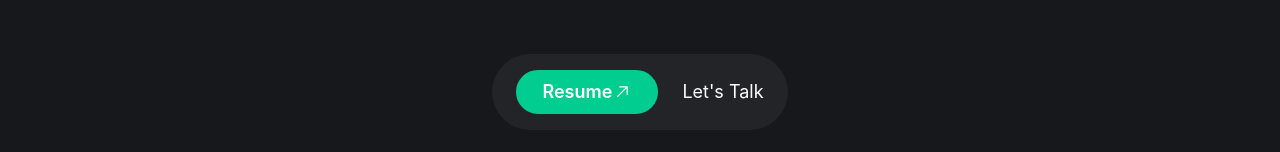
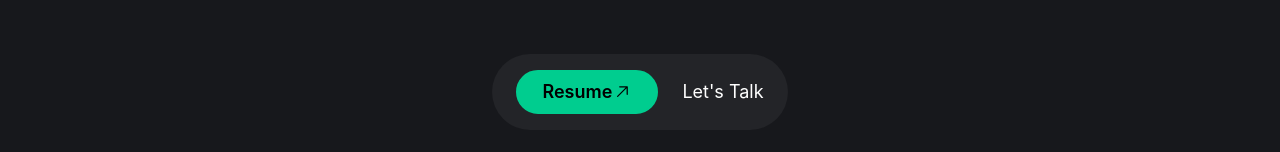
Before and after one commit to Braulin96/MyPortfolio, a React (Create React App) app in the folder portofolio/: page / in a window 1280 px wide. Shown: the part 622-774 px from the top of the page. Built offline with nearby package versions, Linux system fonts and the light colour scheme; a web font is replaced by a local one; what tailwindcss-animated would draw is missing.

Commit message:
set color to black in index.css to className fade button

```diff
--- a/portofolio/src/index.css
+++ b/portofolio/src/index.css
@@ -54,7 +54,7 @@ button.slide {
 }
 
 .fade {
-  --color: white;
+  --color: black;
   --hover: #17181c;
 }
 button.fade {
```
